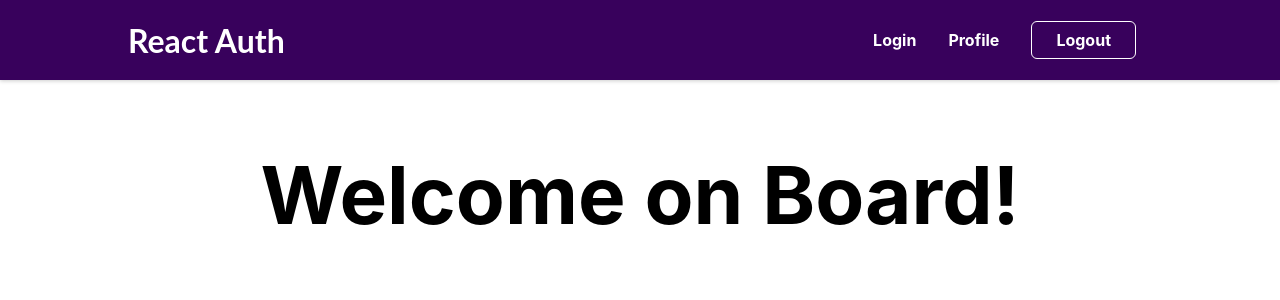
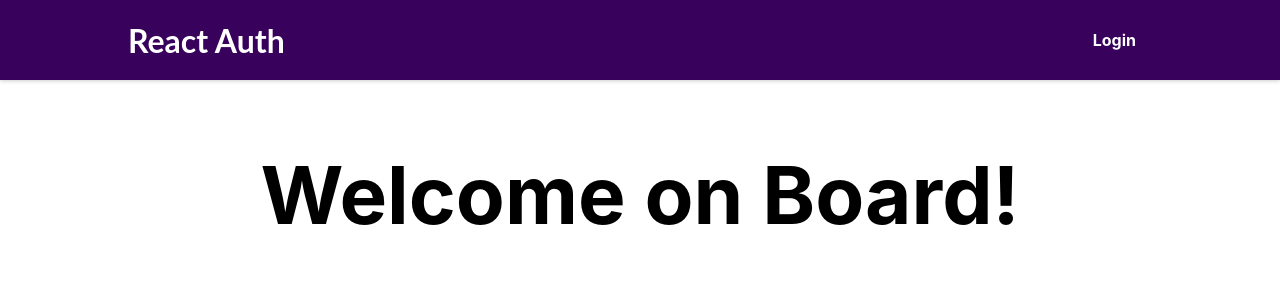
Before and after one commit to meredithbloom/auth-with-react, a React (Create React App) app: page / in a window 1280 px wide. Shown: the top 300 px of the page. Built offline with nearby package versions, Linux system fonts and the light colour scheme.

Commit message:
main nav bar conditionally render based on logged in context

```diff
--- a/src/components/Layout/MainNavigation.js
+++ b/src/components/Layout/MainNavigation.js
@@ -1,8 +1,15 @@
+import { useContext } from 'react';
 import { Link } from 'react-router-dom';
 
+import AuthContext from '../../store/auth-context';
 import classes from './MainNavigation.module.css';
 
 const MainNavigation = () => {
+
+  const authCtx = useContext(AuthContext)
+
+  const isLoggedIn = authCtx.isLoggedIn
+
   return (
     <header className={classes.header}>
       <Link to='/'>
@@ -10,15 +17,21 @@
       </Link>
       <nav>
         <ul>
+          {!isLoggedIn && (
             <li>
               <Link to='/auth'>Login</Link>
             </li>
+          )}
+          {isLoggedIn && (
             <li>
               <Link to='/profile'>Profile</Link>
             </li>
+          )}
+          {isLoggedIn && (
             <li>
             <button>Logout</button>
             </li>
+          )}
         </ul>
       </nav>
     </header>
```
Lines whose indentation alone changed are shown as unchanged.
